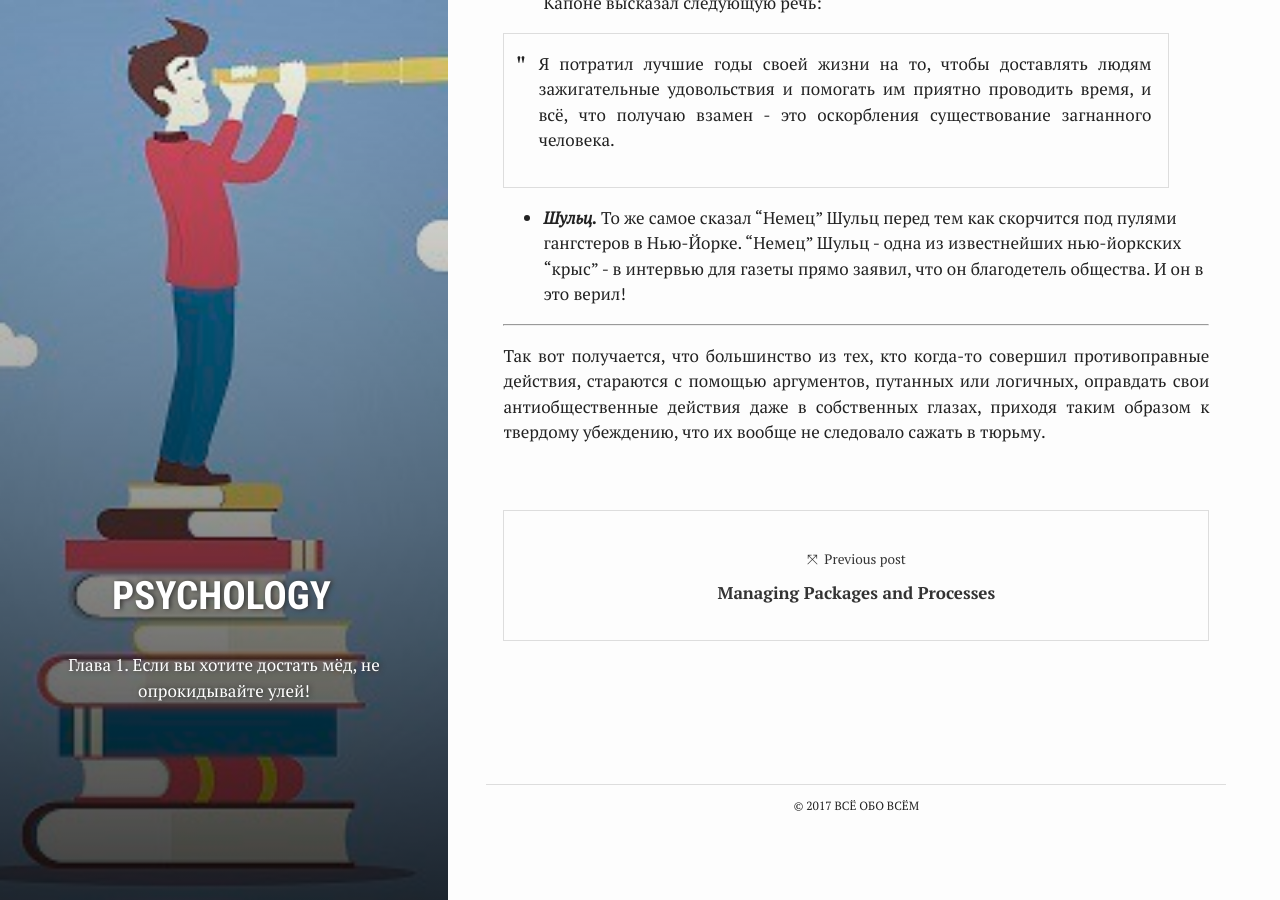
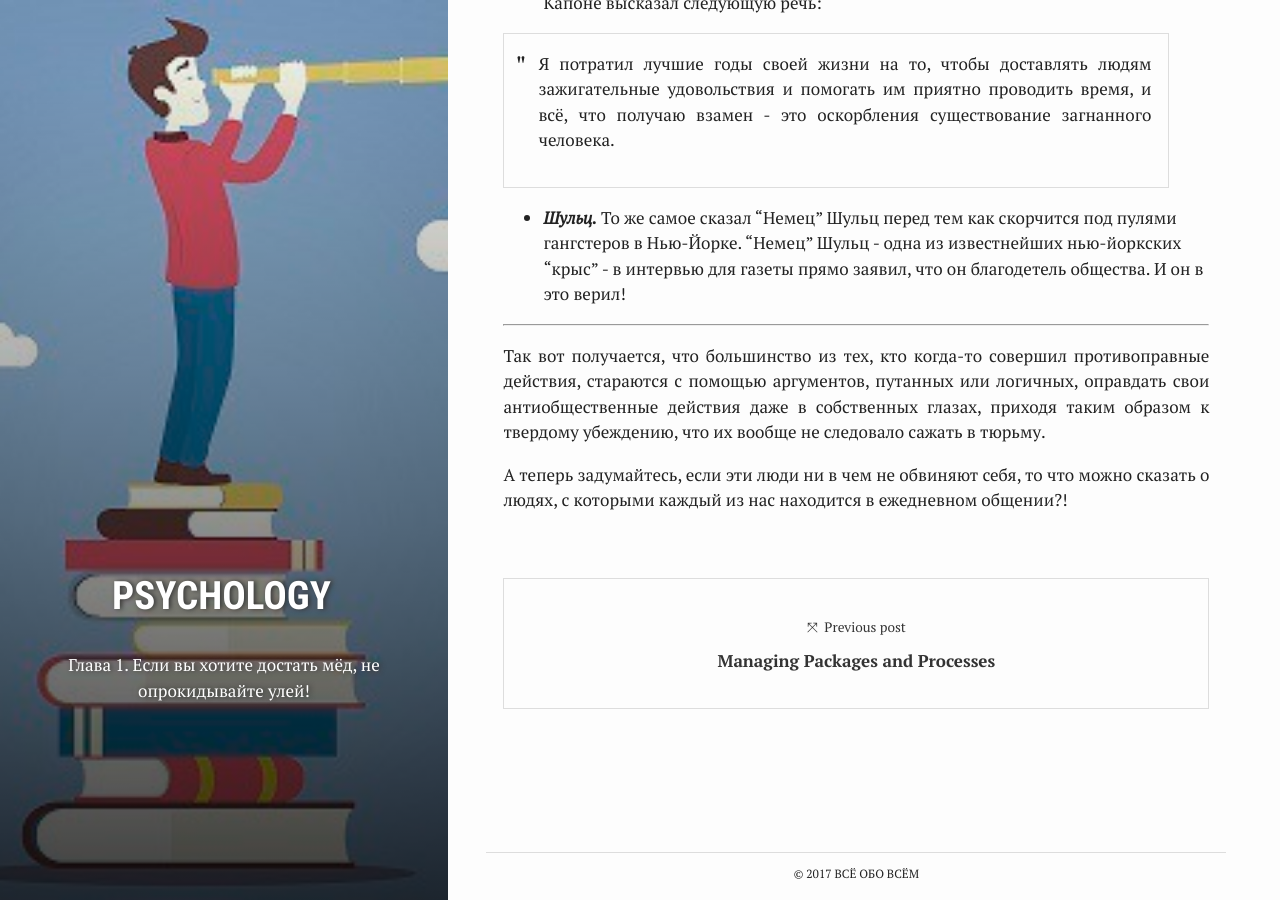
Before and after one commit to ghostmorgan/ghostmorgan.github.io, a Jekyll site: the page built from _posts/2017-12-04-how_to_get_friends_ch_01.md, in a window 1280 px wide and 900 px high, scrolled down 2347 px. Built offline with Jekyll 4.4.1, drawn with Linux system fonts in a browser that asks for light colours; nearby versions of some CDN libraries; comment, search, counter and statistics services are not loaded.

Commit message:
Update 2017-12-04-how_to_get_friends_ch_01.md

```diff
--- a/_posts/2017-12-04-how_to_get_friends_ch_01.md
+++ b/_posts/2017-12-04-how_to_get_friends_ch_01.md
@@ -35,3 +35,5 @@ author: DenIvTea
 <hr>
 
 Так вот получается, что большинство из тех, кто когда-то совершил противоправные действия, стараются с помощью аргументов, путанных или логичных, оправдать свои антиобщественные действия даже в собственных глазах, приходя таким образом к твердому убеждению, что их вообще не следовало сажать в тюрьму.
+
+А теперь задумайтесь, если эти люди ни в чем не обвиняют себя, то что можно сказать о людях, с которыми каждый из нас находится в ежедневном общении?!
```
